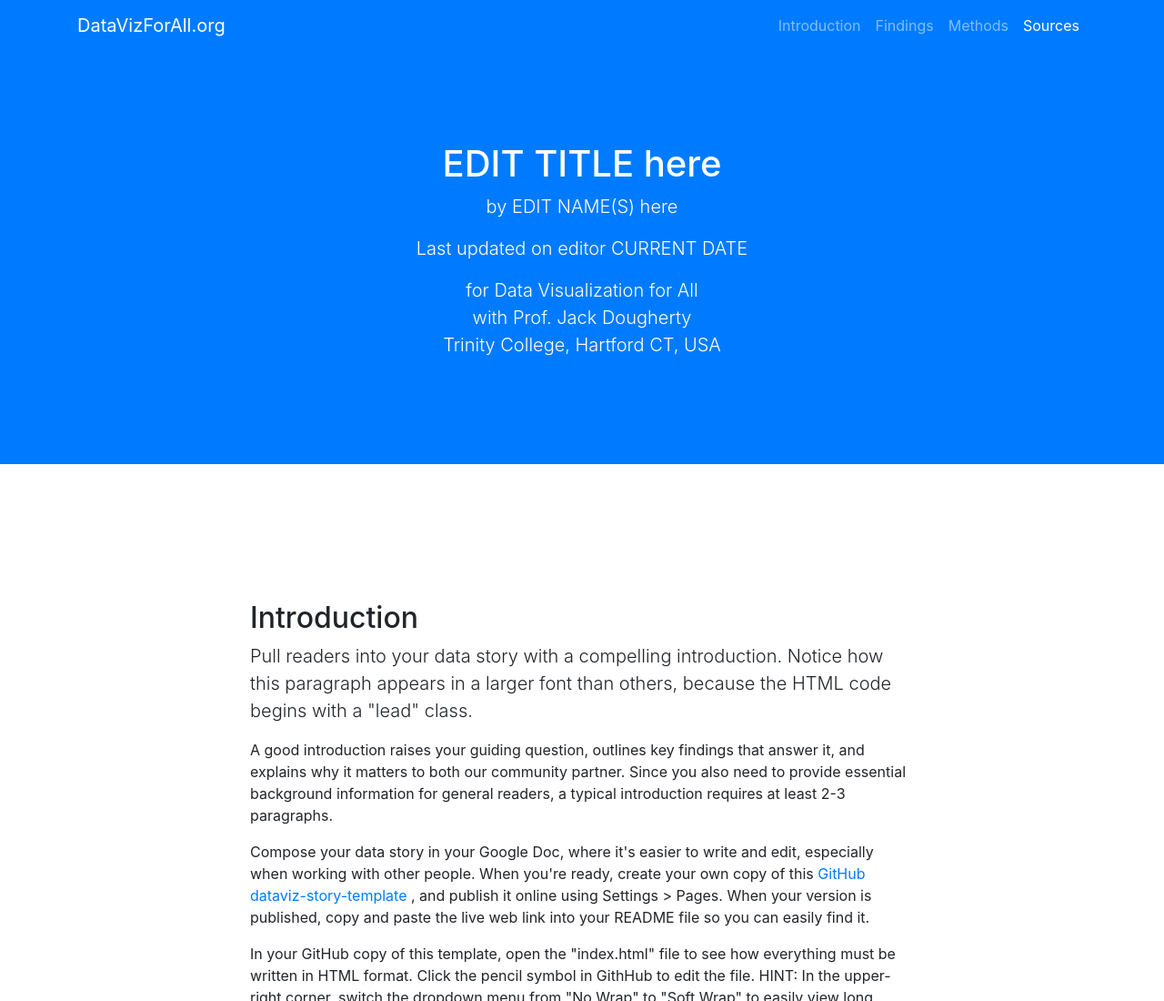
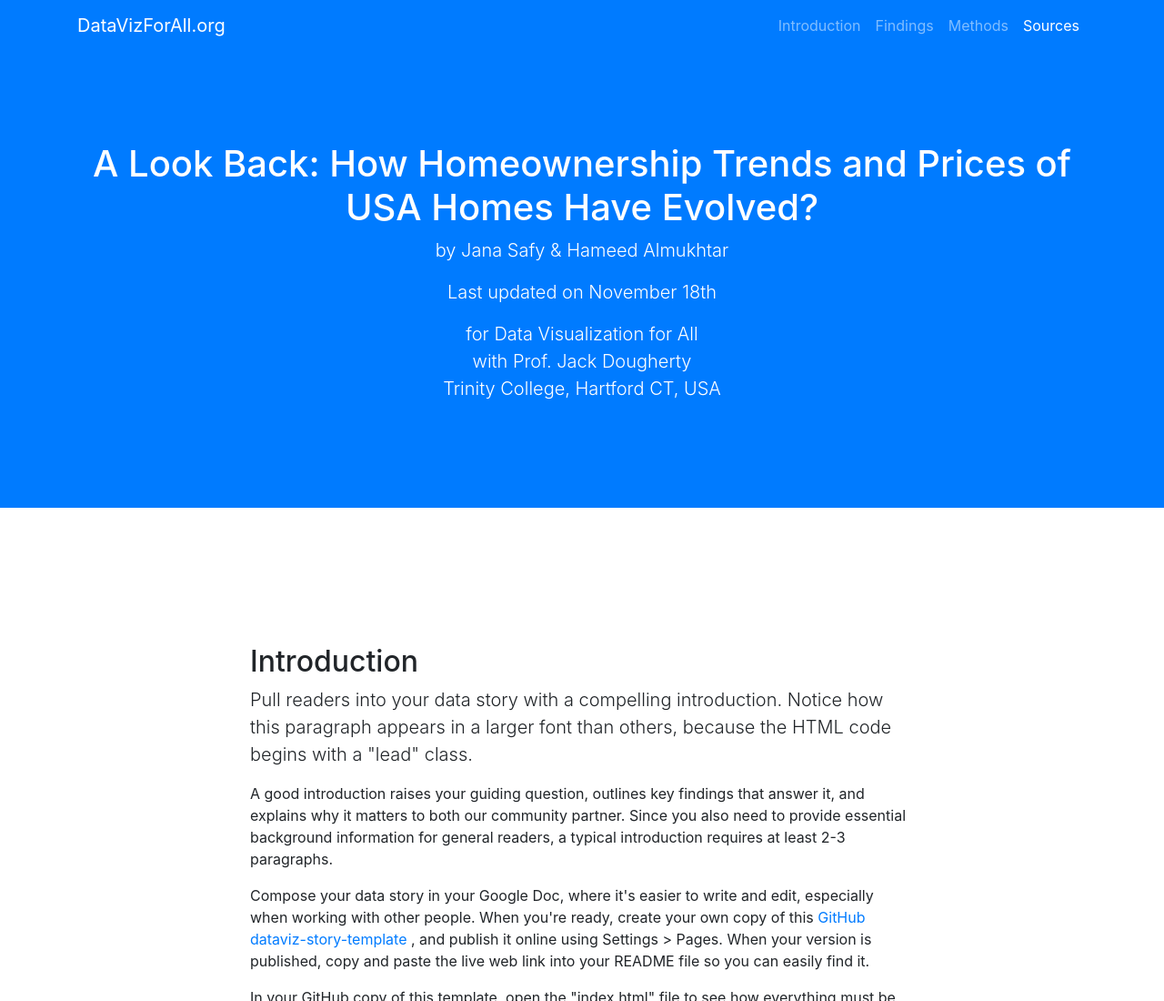
Before and after one commit to HameedAlmukhtar/embed_quiz_practice, a plain HTML site: page index.html in a window 1280 px wide. Shown: the top 1100 px of the page at 91% size. Drawn offline with nearby package versions, Linux system fonts and the light colour scheme.

Commit message:
Update index.html

```diff
--- a/index.html
+++ b/index.html
@@ -53,9 +53,9 @@
 
   <header class="bg-primary text-white">
     <div class="container text-center">
-      <h1>EDIT TITLE here</h1>
-      <p class="lead">by EDIT NAME(S) here</p>
-      <p class="lead">Last updated on editor CURRENT DATE</p>
+      <h1>A Look Back: How Homeownership Trends and Prices of USA Homes Have Evolved?</h1>
+      <p class="lead">by Jana Safy & Hameed Almukhtar</p>
+      <p class="lead">Last updated on November 18th</p>
       <p class="lead">for Data Visualization for All</br>with Prof. Jack Dougherty</br>Trinity College, Hartford CT, USA</p>
     </div>
   </header>
```
